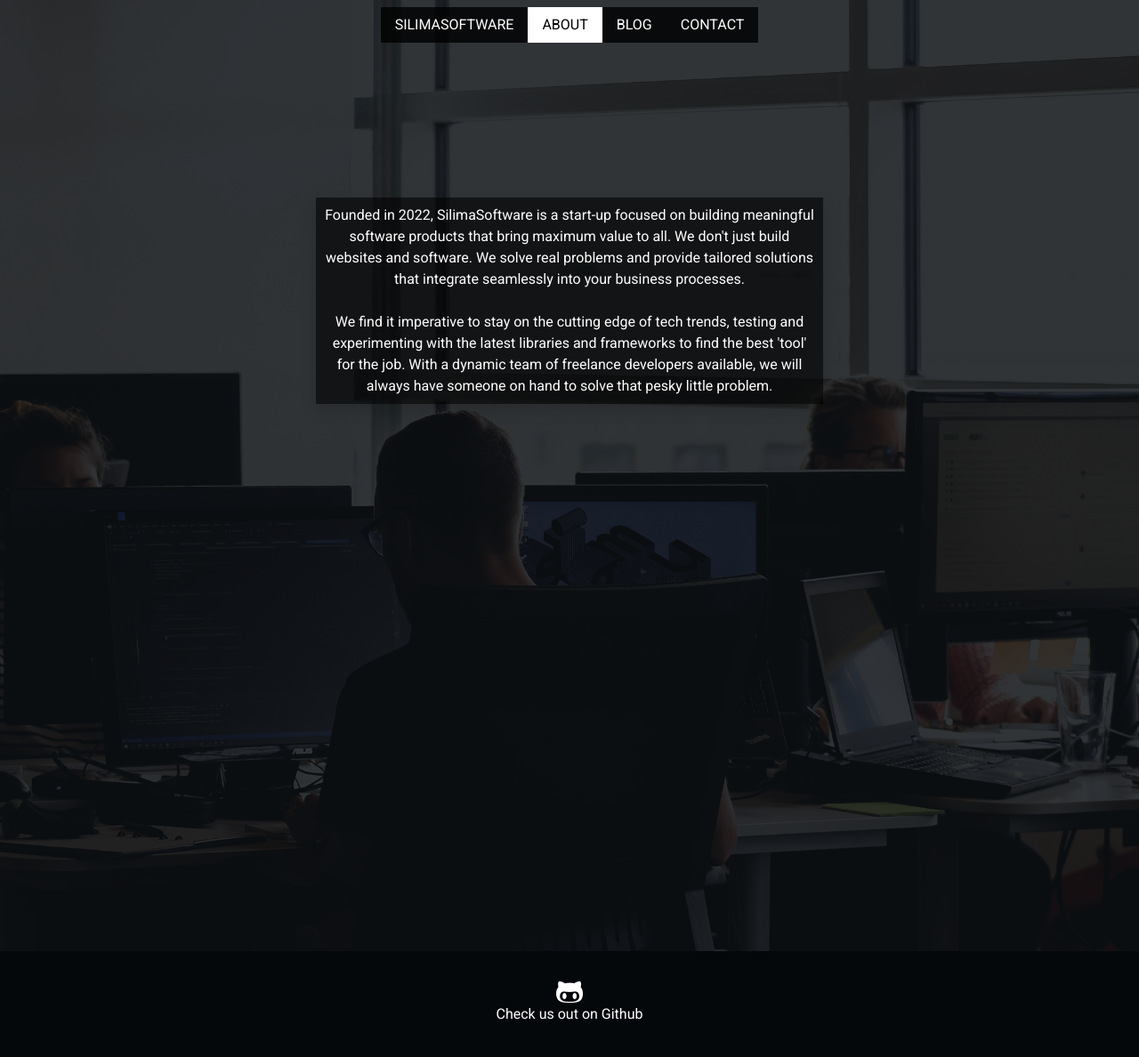
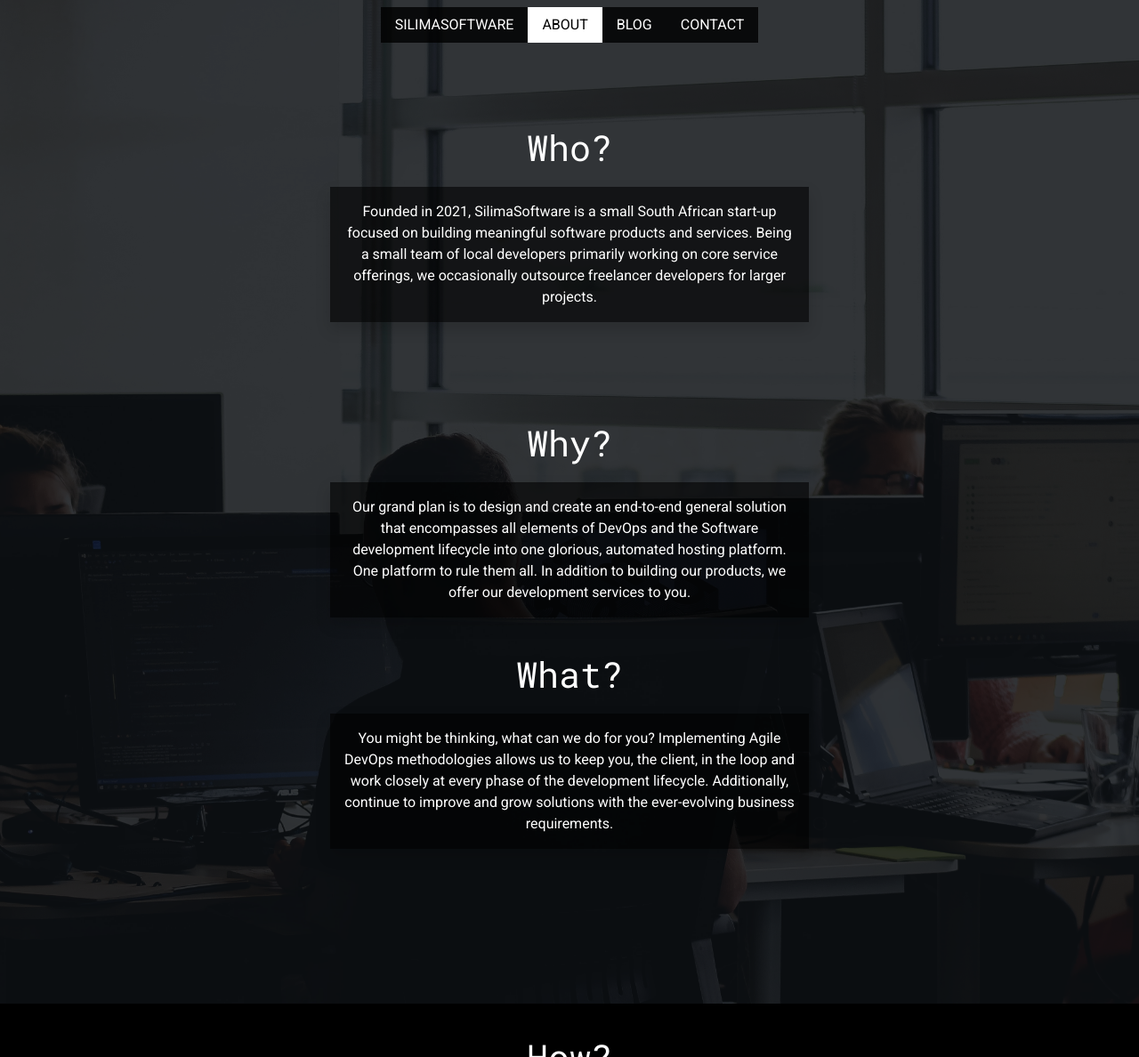
Before and after one commit to nlrdev/silimasoftware.co.za, a Django app: page /about/ in a window 1280 px wide. Shown: the whole page at 89% size. Run offline with Django 4.2, Linux system fonts and the light colour scheme; some libraries are stand-ins or nearby versions.

Commit message:
about update

```diff
--- a/website/static/css/main.css
+++ b/website/static/css/main.css
@@ -48,6 +48,10 @@ tr.htb:hover {
     color: #ffffff;
 }
 
+.sm-font{
+    font-size: 0.8rem;
+}
+
 .m-font {
     font-size: 1.1rem;
 }
@@ -72,7 +76,6 @@ tr.htb:hover {
     background-position: center;
     background-repeat: no-repeat;
     background-size: cover;
-    height: 90vh;
     background-image: url("../about.jpg");
 }
 
@@ -80,7 +83,6 @@ tr.htb:hover {
     background-repeat: no-repeat;
     background-position: center;
     background-size: cover;
-    height: 90vh;
     background-image: url("../blog.jpg");
 }
 
@@ -88,7 +90,6 @@ tr.htb:hover {
     background-repeat: no-repeat;
     background-position: center;
     background-size: cover;
-    height: 90vh;
     background-image: url("../contact.jpg");
 }
 
@@ -138,12 +139,12 @@ tr.htb:hover {
 }
 
 .fb-item-wide {
-    width: 924px;
+    width: 984px;
     margin: 2px;
 }
 
 .fb-item-products {
-    width: 460px;
+    width: 490px;
     margin: 2px;
 }
 
@@ -286,9 +287,9 @@ img {
 }
 
 .grow:hover {
-    -webkit-transform: scale(1.1);
-    -moz-transform: scale(1.1);
-    transform: scale(1.1);
+    -webkit-transform: scale(1.03);
+    -moz-transform: scale(1.03);
+    transform: scale(1.03);
     z-index: 3;
     background-color: rgba(0, 0, 0, 0.123);
     box-shadow: 0 4px 8px 0 rgba(0, 0, 0, 0.2), 0 6px 20px 0 rgba(0, 0, 0, 0.19);
--- a/website/templates/pages/about/index.html
+++ b/website/templates/pages/about/index.html
@@ -1,21 +1,93 @@
 <div class="bg-about-img">
-  <div class="bg-d1" style="height: 100%;">
-
-    <h1 id="heading" class="text-dark mb-3 text-center headings-mono p-3" style="display: none;">DOCHOST</h1>
-
-    <div class="fb-container text-dark"  style="padding-top:220px;">
-      <div class="fb-item">
-        <div style="position: relative; z-index: 2;" class="text-white bg-obs text-center shadow  p-2">
-          Founded in 2022, SilimaSoftware is a start-up focused on building meaningful software products that bring
-          maximum value to all. We don't just build websites and software. We solve real problems and provide
-          tailored solutions that integrate seamlessly into your business processes.
-          <br>
-          <br>
-          We find it imperative to stay on the cutting edge of tech trends, testing and experimenting with the latest
-          libraries and frameworks to find the best 'tool' for the job. With a dynamic team of freelance developers
-          available, we will always have someone on hand to solve that pesky little problem.
+  <div class="bg-d1">
+    <div class="container" style="padding-top:120px;">
+      <h1 id="heading" class="text-dark mb-3 text-center headings-mono p-3" style="display: none;">SilimaSoftware</h1>
+      <div class="fb-container text-dark">
+        <div class="fb-item p-3">
+          <h1 id="heading" class="text-dark mb-3 text-center text-white headings-mono p-1">Who?</h1>
+          <div style="position: relative; z-index: 2;" class="text-white bg-obs text-center shadow  p-3">
+            Founded in 2021, SilimaSoftware is a small South African start-up focused on building meaningful software
+            products and services. Being a small team of local developers primarily working on core service offerings,
+            we occasionally outsource freelancer developers for larger projects.
+          </div>
+        </div>
+        <div class="fb-item p-3">
+        </div>
+      </div>
+      <div class="fb-container text-dark">
+        <div class="fb-item p-3">
+        </div>
+        <div class="fb-item p-3">
+          <h1 id="heading" class="text-dark mb-3 text-center text-white headings-mono p-1">Why?</h1>
+          <div style="position: relative; z-index: 2;" class="text-white bg-obs text-center shadow  p-3">
+            Our grand plan is to design and create an end-to-end general solution that encompasses all elements of
+            DevOps and the Software development lifecycle into one glorious, automated hosting platform. One platform to
+            rule them all. In addition to building our products, we offer our development services to you.
+          </div>
+        </div>
+      </div>
+      <div class="fb-container text-dark" style="padding-bottom:120px;">
+        <div class="fb-item p-3">
+          <h1 id="heading" class="text-dark mb-3 text-center text-white headings-mono p-1">What?</h1>
+          <div style="position: relative; z-index: 2;" class="text-white bg-obs text-center shadow  p-3">
+            You might be thinking, what can we do for you? Implementing Agile DevOps methodologies allows us to keep
+            you, the client, in the loop and work closely at every phase of the development lifecycle. Additionally,
+            continue to improve and grow solutions with the ever-evolving business requirements.
+          </div>
+        </div>
+        <div class="fb-item p-3">
         </div>
       </div>
     </div>
   </div>
 </div>
+<div class="container" style="padding-top:20px;">
+  <h1 id="heading" class="text-dark mb-3 text-center text-white headings-mono p-3">How?</h1>
+  <div class="fb-container">
+    <div class="fb-item-wide text-center shadow p-2 bg-light text-dark" style="z-index: 1;">
+      <div class="card-body">
+        <h2 class="card-title text-center headings-mono"><i class="fa-solid fa-code fa-2xl"></i> Software
+          Development
+        </h2>
+        <div class="p-3">
+          Python is our choice of language, using frameworks such as Django, Flask, and FastAPI to build secure
+          scalable websites, web applications and APIs. The unmistakable choices for Web UI are JavaScript or
+          jQuery. Perhaps React depending on the size, scale, and type of project.
+        </div>
+      </div>
+    </div>
+    <div class="fb-item-products text-center  shadow p-2 bg-light text-dark" style="z-index: 1;">
+      <div class="card-body">
+        <h2 class="card-title text-center headings-mono"><i class="fa-solid fa-database fa-2xl"></i> Database
+        </h2>
+        <div class="p-3">
+          Postgresql the RDBMS that could. Furthermore considering the benefits of using Postgresql with Djangos
+          built-in object-relational mapping it was a no-brainer.
+        </div>
+      </div>
+    </div>
+    <div class="fb-item-products text-center  shadow p-2 bg-light text-dark" style="z-index: 1;">
+      <div class="card-body">
+        <h2 class="card-title text-center headings-mono"><i class="fa-brands fa-jenkins fa-2xl"></i> CI/CD
+        </h2>
+        <div class="p-3">
+          Distributed Jenkins build nodes running in containers building containers. Using pipeline scripts to
+          define builds, testing, and deployments.
+        </div>
+      </div>
+    </div>
+    <div class="fb-item-wide text-center  shadow p-2 bg-light text-dark" style="z-index: 1;">
+      <div class="card-body">
+        <h2 class="card-title text-center headings-mono"><i class="fa-brands fa-docker fa-2xl"></i>
+          Containers
+        </h2>
+        <div class="p-3">
+          Containerize all the things. We love Containers. Using tools like Docker, Traefik, Nginx, and others
+          to manage containers in production securely has never been this simple. We have deployed our
+          containers on a range of virtual machine vendors. If it runs Linux chances are it
+          will work.
+        </div>
+      </div>
+    </div>
+  </div>
+</div>
--- a/website/templates/pages/contact/index.html
+++ b/website/templates/pages/contact/index.html
@@ -6,7 +6,7 @@
     <div class="container" style="padding-top: 10vh; padding-bottom: 10vh;">
       {% if not blocked %}
       <h5 class="text-white  headings-mono text-center">Send us a message</h5>
-      <p class="text-white headings-mono">S
+      <p class="text-white headings-mono">
         We will get back to you asap! </p>
       {% endif %}
       <div class="text-white d-flex justify-content-center">
--- a/website/templates/src/footer.html
+++ b/website/templates/src/footer.html
@@ -1,16 +1,15 @@
-<footer id="footer" class="text-center footer bg-d1 text-white p-0">
-    <div class="container p-4">
-        <div class="mb-4">
-            <!-- Github -->
-            <a style="position: relative; z-index: 2;" class="btn btn-outline-white text-white btn-floating m-1" href="https://github.com/silimasoftware"
-                role="button">
-                <i class="fa-brands fa-github-alt  fa-2xl"></i>
-                <br>Check us out on Github
-            </a>
-        </div>
-    </div>
+<footer id="footer" class="text-center bg-d1 text-white">
     <div class="text-center p-3">
-        <i class="far fa-copyright"></i> <a style="position: relative; z-index: 2;" class="text-white"
-            href="https://silimasoftware.co.za">silimasoftware.co.za</a> 2021
+        <i class="fa-brands fa-github-alt  fa-2xl"></i>
+        <br>
+        Check us out on Github
+        <br>
+        <br>
+        <i class="far fa-copyright"></i> 2021-2022 <a style="position: relative; z-index: 2;" class="text-white"
+            href="https://silimasoftware.co.za/">SilimaSoftware</a> (Pty) Ltd - All rights reserved
+            <br>
+            <a style="position: relative; z-index: 2;" class="btn btn-outline-white text-white btn-floating m-1" href="https://github.com/nlrdev/"
+            role="button">
+        </a>
     </div>
 </footer>
```
Also changed, not shown: website/templates/pages/home/index.html (+3 -12 lines), website/templates/pages/home/stack_modal.html (deleted, +0 -80 lines), website/static/_.ico (deleted), website/static/asd.ico (added), website/static/favicon.ico.
